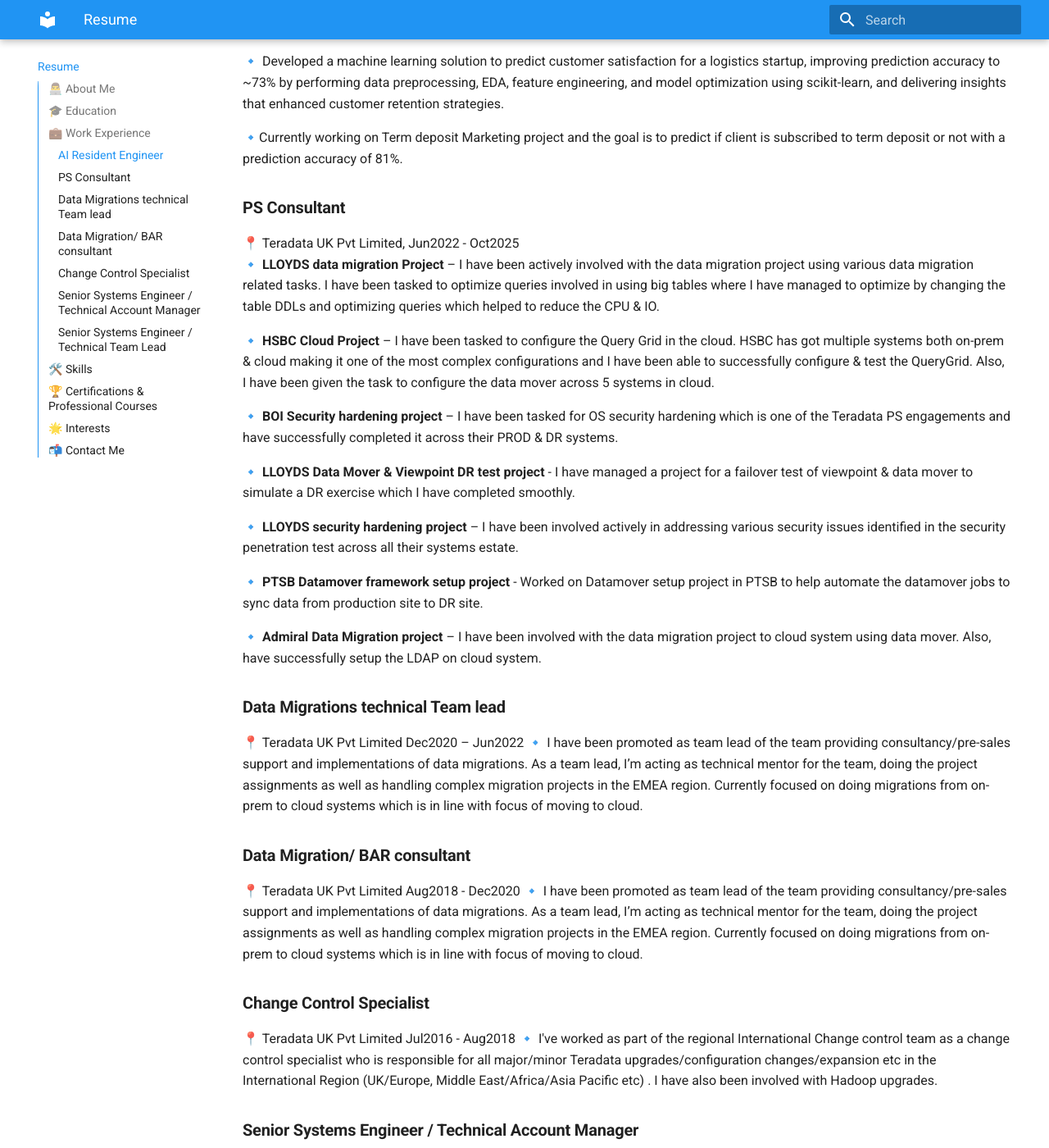
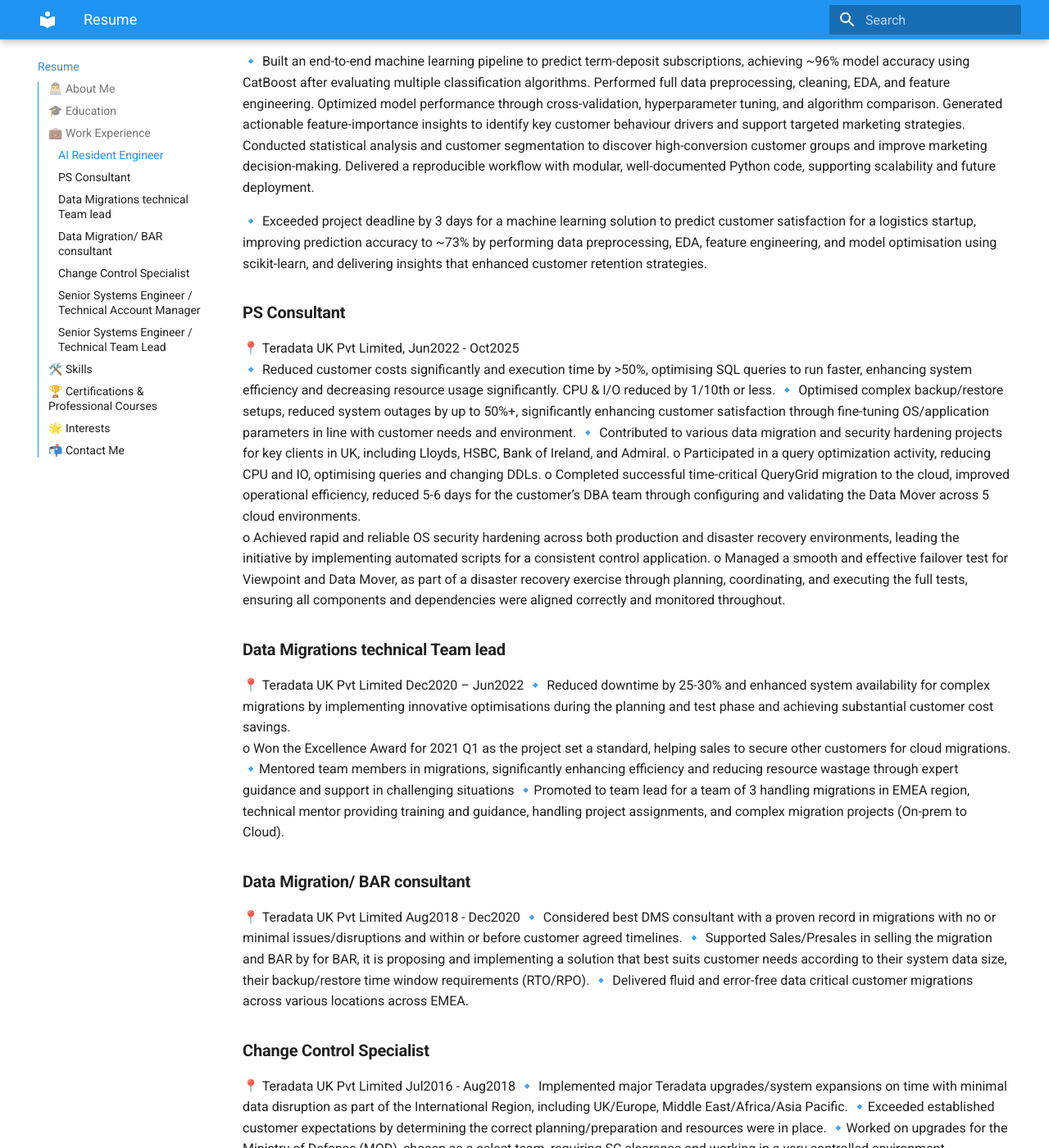
Before and after one commit to nawazyarkhan/myportfolio, an MkDocs documentation site: the page built from docs/resume.md, in a window 1280 px wide and 1400 px high, scrolled down 925 px. Shown: the whole window at 82% size. Built offline with MkDocs 1.6.1 and Material for MkDocs 9.7.7, drawn with Linux system fonts in a browser that asks for light colours; some of the changed text lies outside the part shown.

Commit message:
commit -m "updated CV/project details"

```diff
--- a/docs/resume.md
+++ b/docs/resume.md
@@ -27,40 +27,43 @@
 ### **AI Resident Engineer**
 📍 Apziva, Nov2025 - Present
 
- 🔹	Developed a machine learning solution to predict customer satisfaction for a logistics startup, improving prediction accuracy to ~73% by performing data preprocessing, EDA, feature engineering, and model optimization using scikit-learn, and delivering insights that enhanced customer retention strategies.
+ 🔹	Built an end-to-end machine learning pipeline to predict term-deposit subscriptions, achieving ~96% model accuracy using CatBoost after evaluating multiple classification algorithms. Performed full data preprocessing, cleaning, EDA, and feature engineering. Optimized model performance through cross-validation, hyperparameter tuning, and algorithm comparison. Generated actionable feature-importance insights to identify key customer behaviour drivers and support targeted marketing strategies. Conducted statistical analysis and customer segmentation to discover high-conversion customer groups and improve marketing decision-making.  Delivered a reproducible workflow with modular, well-documented Python code, supporting scalability and future deployment.
 
-  🔹Currently working on Term deposit Marketing project and the goal is to predict if client is subscribed to term deposit or not with a prediction accuracy of 81%.
+🔹	Exceeded project deadline by 3 days for a machine learning solution to predict customer satisfaction for a logistics startup, improving prediction accuracy to ~73% by performing data preprocessing, EDA, feature engineering, and model optimisation using scikit-learn, and delivering insights that enhanced customer retention strategies.
+
 
 
 ### **PS Consultant**
 📍 Teradata UK Pvt Limited, Jun2022 - Oct2025
-  🔹  **LLOYDS data migration Project** – I have been actively involved with the data migration project using various data migration related tasks. I have been tasked to optimize queries involved in using big tables where I have managed to optimize by changing the table DDLs and optimizing queries which helped to reduce the CPU & IO.
+ 🔹 	Reduced customer costs significantly and execution time by >50%, optimising SQL queries to run faster, enhancing system efficiency and decreasing resource usage significantly. CPU & I/O reduced by 1/10th or less.
+ 🔹 	Optimised complex backup/restore setups, reduced system outages by up to 50%+, significantly enhancing customer satisfaction through fine-tuning OS/application parameters in line with customer needs and environment.
+ 🔹 	Contributed to various data migration and security hardening projects for key clients in UK, including Lloyds, HSBC, Bank of Ireland, and Admiral.
+  o 	Participated in a query optimization activity, reducing CPU and IO, optimising queries and changing DDLs.
+  o 	Completed successful time-critical QueryGrid migration to the cloud, improved operational efficiency, reduced 5-6 days for the customer’s DBA team through configuring and validating the Data Mover across 5 cloud environments.
+  o 	Achieved rapid and reliable OS security hardening across both production and disaster recovery environments, leading the initiative by implementing automated scripts for a consistent control application.
+  o	Managed a smooth and effective failover test for Viewpoint and Data Mover, as part of a disaster recovery exercise through planning, coordinating, and executing the full tests, ensuring all components and dependencies were aligned correctly and monitored throughout.
 
-  🔹  **HSBC Cloud Project** – I have been tasked to configure the Query Grid in the cloud. HSBC has got multiple systems both on-prem & cloud making it one of the most complex configurations and I have been able to successfully configure & test the QueryGrid. Also, I have been given the task to configure the data mover across 5 systems in cloud.
-
-  🔹  **BOI Security hardening project** – I have been tasked for OS security hardening which is one of the Teradata PS engagements and have successfully completed it across their PROD & DR systems.
-
-  🔹  **LLOYDS Data Mover & Viewpoint DR test project** - I have managed a project for a failover test of viewpoint & data mover to simulate a DR exercise which I have completed smoothly.
-
-  🔹  **LLOYDS security hardening project** – I have been involved actively in addressing various security issues identified in the security penetration test across all their systems estate.
-
-  🔹  **PTSB Datamover framework setup project** - Worked on Datamover setup project in PTSB to help automate the datamover jobs to sync data from production site to DR site.
-
-  🔹  **Admiral Data Migration project** – I have been involved with the data migration project to cloud system using data mover. Also, have successfully setup the LDAP on cloud system.
 
 
 
 ### **Data Migrations technical Team lead**
 📍 Teradata UK Pvt Limited      Dec2020 – Jun2022
-  🔹 I have been promoted as team lead of the team providing consultancy/pre-sales support and  implementations of data migrations. As a team lead, I’m acting as technical mentor for the team, doing the project assignments as well as handling complex migration projects in the EMEA region. Currently focused on doing migrations from on-prem to cloud systems which is in line with focus of moving to cloud.
+  🔹 Reduced downtime by 25-30% and enhanced system       availability for complex migrations by implementing innovative optimisations during the planning and test phase and achieving substantial customer cost savings.
+      o	Won the Excellence Award for 2021 Q1 as the project set a standard, helping sales to secure other customers for cloud migrations.
+  🔹Mentored team members in migrations, significantly enhancing efficiency and reducing resource wastage through expert guidance and support in challenging situations
+  🔹Promoted to team lead for a team of 3 handling migrations   in EMEA region, technical mentor providing training and guidance, handling project assignments, and complex migration projects (On-prem to Cloud).
 
 ### **Data Migration/ BAR consultant**
 📍 Teradata UK Pvt Limited      Aug2018 - Dec2020
-  🔹 I have been promoted as team lead of the team providing consultancy/pre-sales support and  implementations of data migrations. As a team lead, I’m acting as technical mentor for the team, doing the project assignments as well as handling complex migration projects in the EMEA region. Currently focused on doing migrations from on-prem to cloud systems which is in line with focus of moving to cloud.
+  🔹 Considered best DMS consultant with a proven record in migrations with no or minimal issues/disruptions and within or before customer agreed timelines.
+  🔹	Supported Sales/Presales in selling the migration and BAR by for BAR, it is proposing and implementing a solution that best suits customer needs according to their system data size, their backup/restore time window requirements (RTO/RPO).
+  🔹	Delivered fluid and error-free data critical customer migrations across various locations across EMEA.
 
 ### **Change Control Specialist**
 📍 Teradata UK Pvt Limited      Jul2016 - Aug2018
-  🔹 I've worked as part of the regional International Change control team as a change control specialist who is responsible for all major/minor Teradata upgrades/configuration changes/expansion etc in the International Region (UK/Europe, Middle East/Africa/Asia Pacific etc) . I have also been involved with Hadoop upgrades.
+  🔹 Implemented major Teradata upgrades/system expansions on time with minimal data disruption as part of the International Region, including UK/Europe, Middle East/Africa/Asia Pacific.
+  🔹Exceeded established customer expectations by determining the correct planning/preparation and resources were in place.
+  🔹Worked on upgrades for the Ministry of Defence (MOD), chosen as a select team, requiring SC clearance and working in a very controlled environment.
 
 ### **Senior Systems Engineer / Technical Account Manager**
 📍 Teradata UK Pvt Limited      Mar2011 - Jul2016
```
Also changed, not shown: docs/projects.md (+16 -7 lines), site/resume/index.html, site/search/search_index.json.
